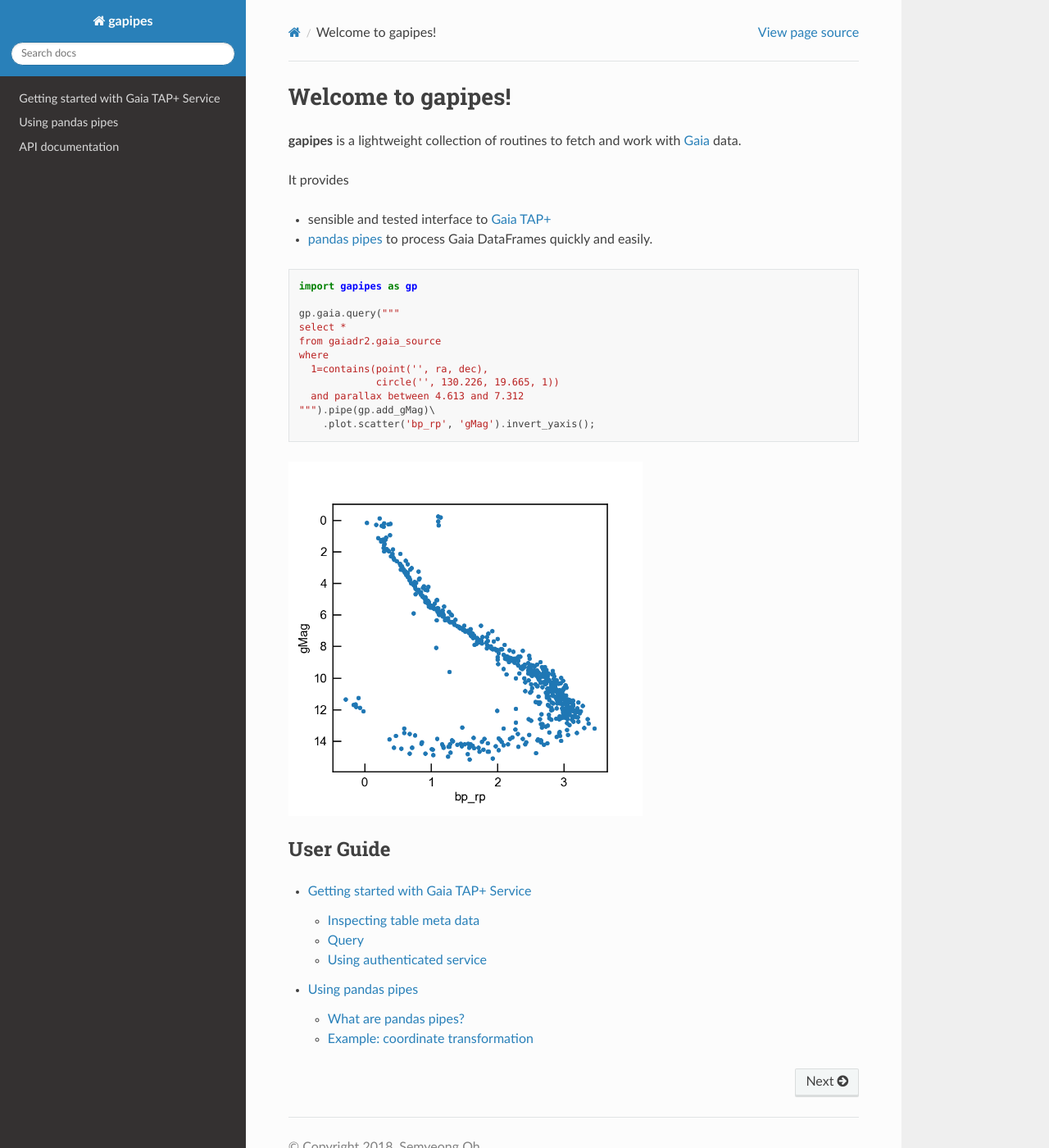
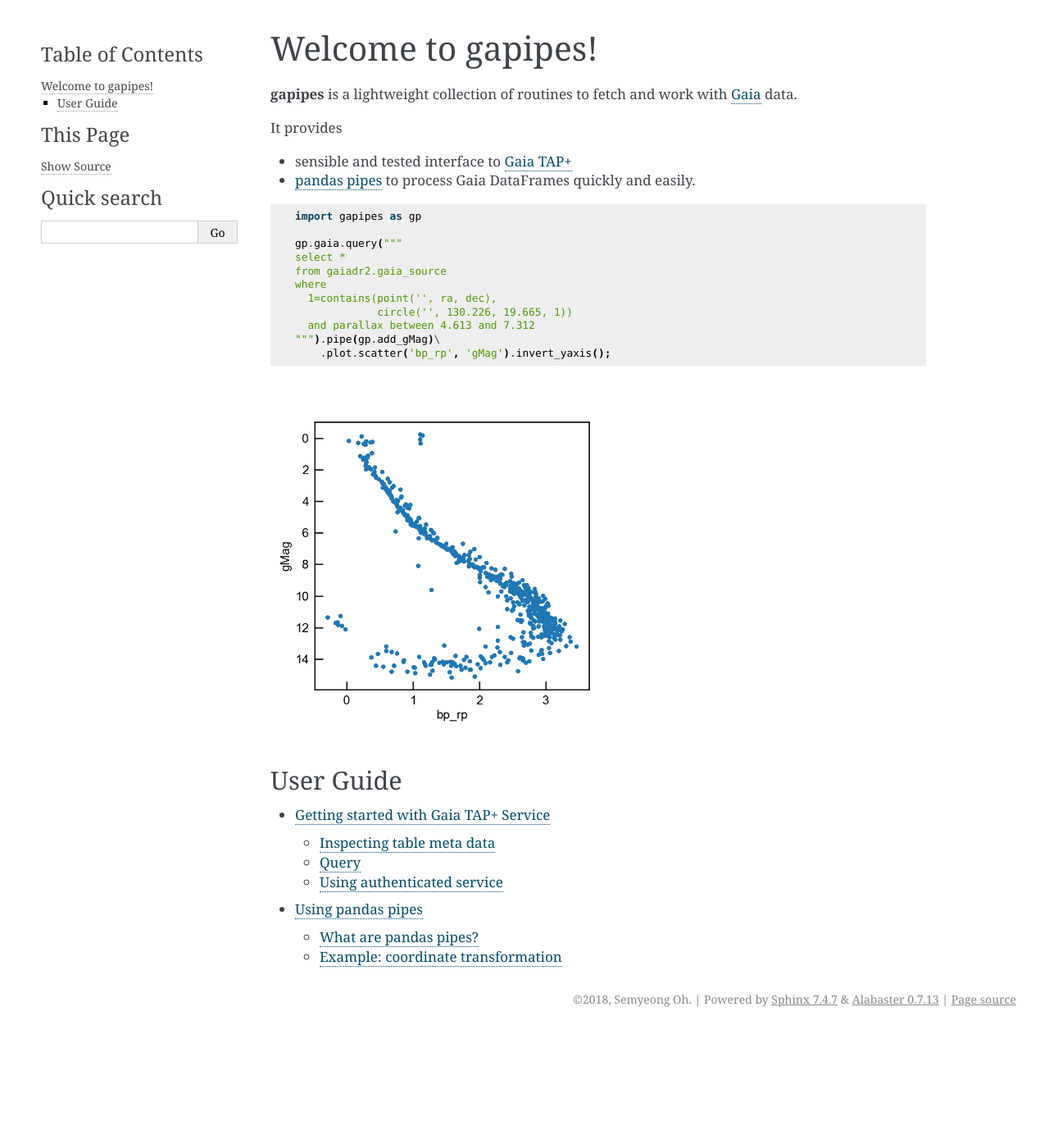
Before and after one commit to smoh/gapipes, a Sphinx documentation site: the page built from docs/source/index.rst, in a window 1280 px wide and 1400 px high. Shown: the whole window at 82% size. Built offline with Sphinx 7.4.7, drawn with Linux system fonts in a browser that asks for light colours; some of the changed text lies outside the part shown.

Commit message:
try docs

```diff
--- /dev/null
+++ b/docs/requirements.txt
@@ -0,0 +1 @@
+nbsphinx
--- a/docs/source/conf.py
+++ b/docs/source/conf.py
@@ -45,7 +45,7 @@
     'sphinx.ext.coverage',
     'sphinx.ext.mathjax',
     'sphinx.ext.napoleon',
-    'nbsphinx'
+    'nbsphinx',
 ]
 
 napoleon_google_docstring = False
@@ -84,17 +84,21 @@
 
 # The theme to use for HTML and HTML Help pages.  See the documentation for
 # a list of builtin themes.
-#
-# html_theme = 'python_docs_theme'
-html_theme = 'sphinx_rtd_theme'
-#html_theme = 'alabaster'
+
+#html_theme = 'sphinx_rtd_theme'
+html_theme = 'alabaster'
 
 # Theme options are theme-specific and customize the look and feel of a theme
 # further.  For a list of options available for each theme, see the
 # documentation.
 #
 html_theme_options = {
-    'analytics_id': 'UA-37308551-2'
+    'analytics_id': 'UA-37308551-2',
+    'fixed_sidebar': True,
+    'sidebar_width': '260px',
+    'page_width': '1200px',
+    'link_hover': '#FF851B',
+    'code_font_size': '0.8rem'
 }
 
 # Add any paths that contain custom static files (such as style sheets) here,
--- /dev/null
+++ b/readthedocs.yml
@@ -0,0 +1,4 @@
+
+python:
+  install:
+    - requirements: docs/requirements.txt
```
